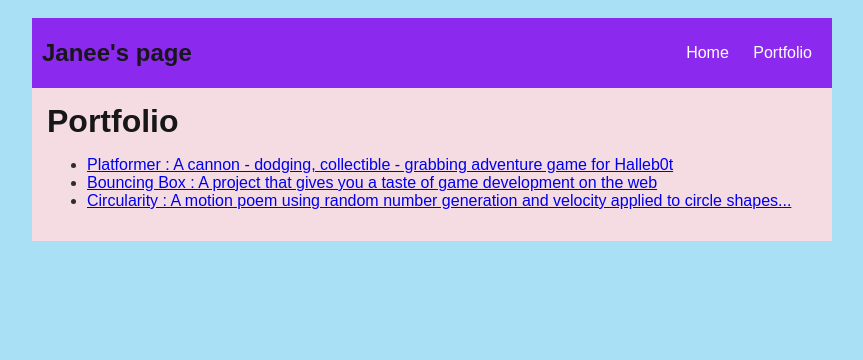
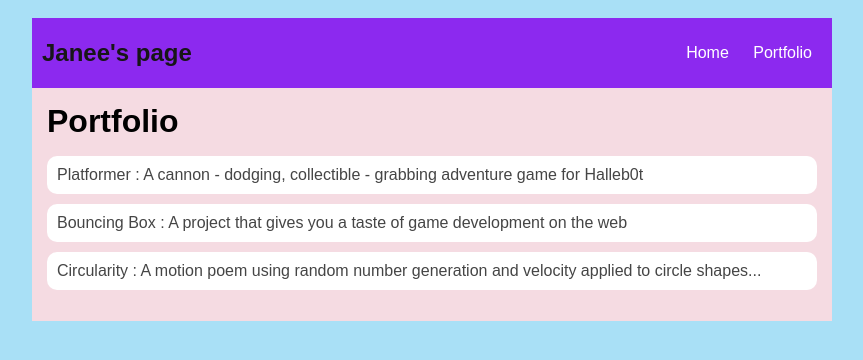
Before and after one commit to Janpow-nln/janpow-nln.github.io, a plain HTML site: page portfolio.html in a window 1280 px wide. Shown: the whole page, without its empty margins (208-1071 px from the left). Drawn offline with Linux system fonts and the light colour scheme.

Commit message:
finish portfolio

```diff
--- a/portfolio.html
+++ b/portfolio.html
@@ -54,6 +54,31 @@
                 flex: 1;
                 padding: 15px;
             }
+            /* portfolio styles */
+         .content h1 {
+             color: black;
+         }
+
+         #portfolio {
+             list-style-type: none;
+             padding-left: 0;
+         }
+
+         #portfolio li {
+             background: #fff;
+             padding: 10px;
+             border-radius: 10px;
+             margin-bottom: 10px;
+         }
+
+         #portfolio li:hover {
+             background: #eee;
+         }
+
+         #portfolio a {
+             text-decoration: none;
+             color: #454545;
+         }
         </style>
 
     </head>
@@ -64,7 +89,7 @@
                 <h1> Janee's page</h1>
                 <ul id="nav-ul">
                     <li class="nav-li">
-                        <a class="nav-a" href="portfolio.html">Home</a>
+                        <a class="nav-a" href="index.html">Home</a>
                     </li>
                     <li class="nav-li">
                         <a class="nav-a" href="portfolio.html">Portfolio</a>
```
